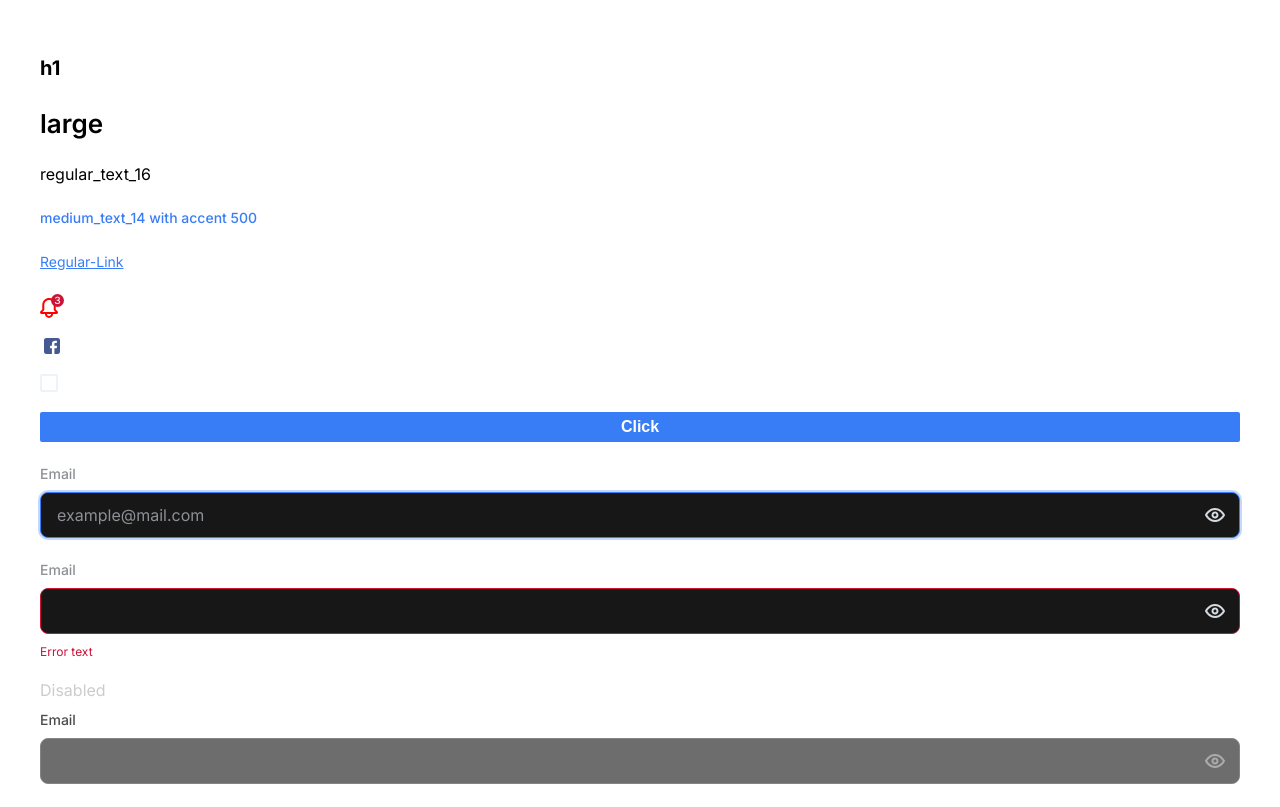
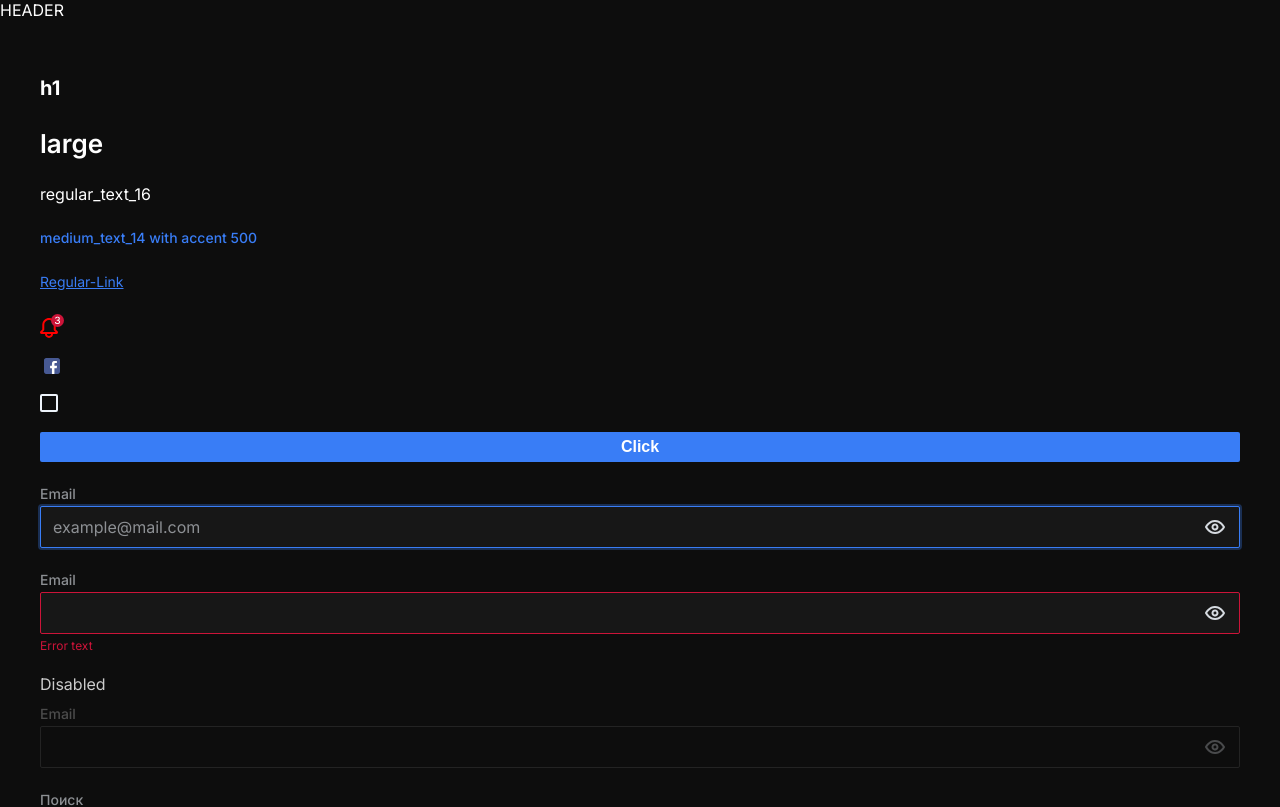
Before and after one commit to redfoxes8/inctagram, a Next.js app: page / in a window 1280 px wide. Shown: the top 807 px of the page. Built offline with nearby package versions, Linux system fonts and the light colour scheme; no server answers.

Commit message:
IN-80 feat: container component added, init login page

```diff
--- a/src/app/globals.css
+++ b/src/app/globals.css
@@ -1,58 +1,16 @@
-:root {
-  /* Accent Colors */
-  --accent-100: #73a5ff;
-  --accent-300: #4c8dff;
-  --accent-500: #397df6;
-  --accent-700: #2f68cc;
-  --accent-900: #234e99;
-
-  /* Success Colors */
-  --success-100: #80ffbf;
-  --success-300: #22e584;
-  --success-500: #14cc70;
-  --success-700: #0f9954;
-  --success-900: #0a6638;
-
-  /* Danger Colors */
-  --danger-100: #ff8099;
-  --danger-300: #f23d61;
-  --danger-500: #cc1439;
-  --danger-700: #990f2b;
-  --danger-900: #660a1d;
-
-  /* Warning Colors */
-  --warning-100: #ffd073;
-  --warning-300: #e5ac39;
-  --warning-500: #d99000;
-  --warning-700: #960;
-  --warning-900: #640;
-
-  /* Dark Colors */
-  --dark-100: #4c4c4c;
-  --dark-300: #333;
-  --dark-400: #212121; /* отсутствовал в UI pallete */
-  --dark-500: #171717;
-  --dark-700: #0d0d0d;
-  --dark-900: #000;
-
-  /* Light Colors */
-  --light-100: #fff;
-  --light-300: #f7fbff;
-  --light-500: #edf3fa;
-  --light-700: #d5dae0;
-  --light-900: #8d9094;
-  --background: var(--light-100);
-  --foreground: var(--dark-900);
-}
-
-html {
-  height: 100%;
-}
+@import url("@/app/styles/vars.css");
 
 html,
 body {
-  max-width: 100vw;
-  overflow-x: hidden;
+  display: flex;
+  flex-direction: column;
+  min-height: 100vh;
+}
+
+main {
+  flex-grow: 1;
+  display: flex;
+  flex-direction: column;
 }
 
 body {
--- a/src/app/layout.tsx
+++ b/src/app/layout.tsx
@@ -21,6 +21,7 @@ export default function RootLayout({
   return (
     <html lang="en" className={`${inter.variable}`}>
       <body>
+        <div>HEADER</div>
         <StoreProvider>{children}</StoreProvider>
       </body>
     </html>
--- /dev/null
+++ b/src/app/styles/vars.css
@@ -0,0 +1,46 @@
+:root {
+  /* Accent Colors */
+  --accent-100: #73a5ff;
+  --accent-300: #4c8dff;
+  --accent-500: #397df6;
+  --accent-700: #2f68cc;
+  --accent-900: #234e99;
+
+  /* Success Colors */
+  --success-100: #80ffbf;
+  --success-300: #22e584;
+  --success-500: #14cc70;
+  --success-700: #0f9954;
+  --success-900: #0a6638;
+
+  /* Danger Colors */
+  --danger-100: #ff8099;
+  --danger-300: #f23d61;
+  --danger-500: #cc1439;
+  --danger-700: #990f2b;
+  --danger-900: #660a1d;
+
+  /* Warning Colors */
+  --warning-100: #ffd073;
+  --warning-300: #e5ac39;
+  --warning-500: #d99000;
+  --warning-700: #960;
+  --warning-900: #640;
+
+  /* Dark Colors */
+  --dark-100: #4c4c4c;
+  --dark-300: #333;
+  --dark-400: #212121;
+  --dark-500: #171717;
+  --dark-700: #0d0d0d;
+  --dark-900: #000;
+
+  /* Light Colors */
+  --light-100: #fff;
+  --light-300: #f7fbff;
+  --light-500: #edf3fa;
+  --light-700: #d5dae0;
+  --light-900: #8d9094;
+  --background: var(--dark-700);
+  --foreground: var(--light-100);
+}
--- /dev/null
+++ b/src/shared/ui/Container/Container.module.css
@@ -0,0 +1,21 @@
+.container {
+  width: 100%;
+  margin: 0 auto;
+  box-sizing: border-box;
+  display: flex;
+  flex-direction: column;
+  flex-grow: 1;
+  padding-left: 15px;
+  padding-right: 15px;
+  background-color: inherit;
+  word-break: break-all;
+  overflow-wrap: break-word;
+}
+
+@media (width >= 1200px) {
+  .container {
+    max-width: 1280px;
+    padding-left: 60px;
+    padding-right: 60px;
+  }
+}
--- /dev/null
+++ b/src/shared/ui/Container/Container.tsx
@@ -0,0 +1,6 @@
+import { ReactNode } from "react"
+import styles from "./Container.module.css"
+
+export const Container = ({ children }: { children: ReactNode }) => {
+  return <div className={styles.container}>{children}</div>
+}
--- /dev/null
+++ b/src/shared/ui/Container/index.ts
@@ -0,0 +1 @@
+export { Container } from "./Container"
--- a/src/shared/ui/Input/Input.module.css
+++ b/src/shared/ui/Input/Input.module.css
@@ -1,7 +1,6 @@
 .container {
   display: flex;
   flex-direction: column;
-  gap: 6px;
   width: 100%;
 }
 
@@ -24,7 +23,7 @@
   align-items: center;
   background-color: var(--dark-500);
   border: 1px solid var(--dark-300);
-  border-radius: 8px;
+  border-radius: 2px;
   transition: all 0.2s ease;
 }
 
@@ -62,7 +61,7 @@
 
 .input {
   flex: 1;
-  padding: 10px 16px;
+  padding: 6px 12px;
   background: transparent;
   border: none;
   outline: none;
```
Also changed, not shown: src/app/(auth)/login/login.module.css (added, +88 -0 lines), src/app/(auth)/login/page.tsx (added, +52 -0 lines), src/app/auth/login/page.tsx (deleted, +0 -7 lines), src/app/(auth)/signup/page.tsx (renamed from src/app/auth/signup/page.tsx).
